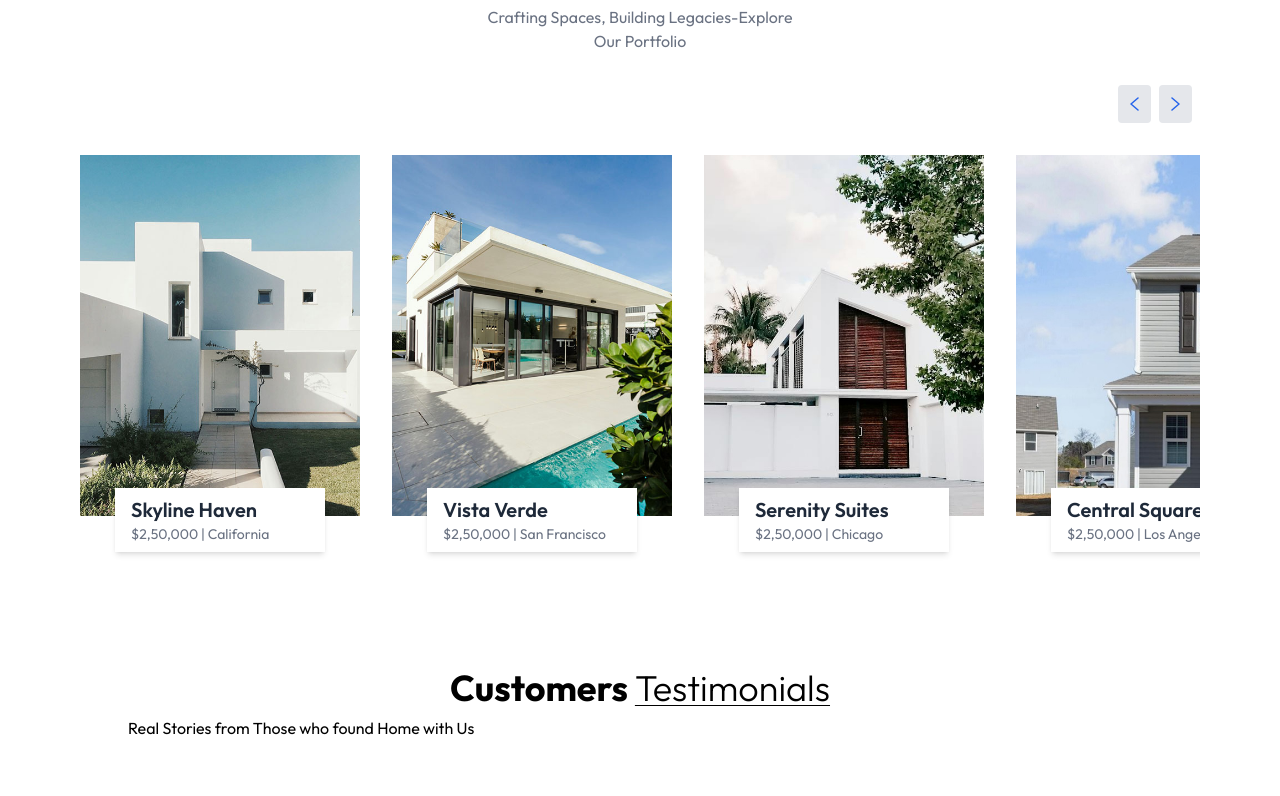
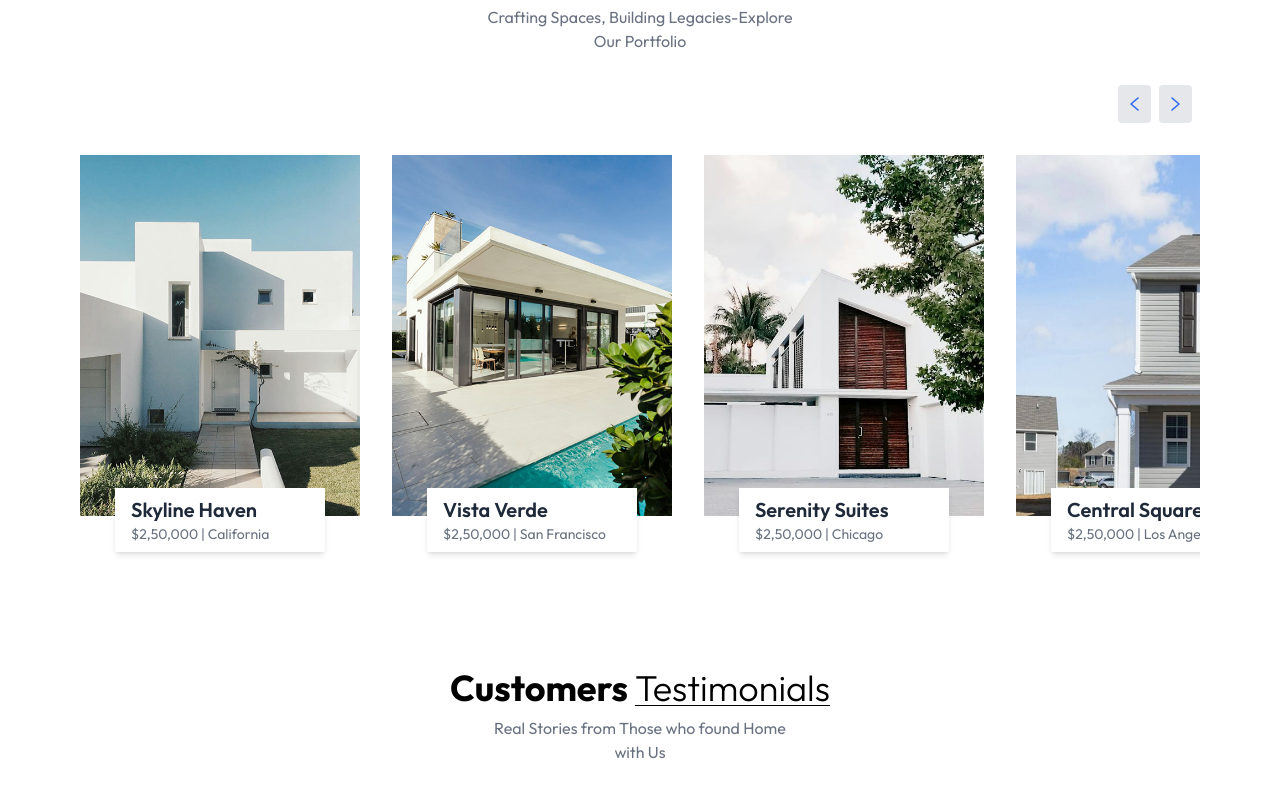
Before and after one commit to AbdullahiAbdulganiyu/Real-Estate, a React (Vite) app: page / in a window 1280 px wide. Shown: the part 1811-2607 px from the top of the page. Before the commit the page ends 2551 px from the top, so only its background shows below. Built offline with nearby package versions, Linux system fonts and the light colour scheme.

Commit message:
adding some classes to nicely format the paragraph

```diff
--- a/src/components/Testimonials.jsx
+++ b/src/components/Testimonials.jsx
@@ -12,7 +12,9 @@ const Testimonials = () => {
           Testimonials
         </span>
       </h1>
-      <p>Real Stories from Those who found Home with Us</p>
+      <p className="text-center text-gray-500 mb-12 max-w-80 mx-auto">
+        Real Stories from Those who found Home with Us
+      </p>
     </div>
   );
 };
```
